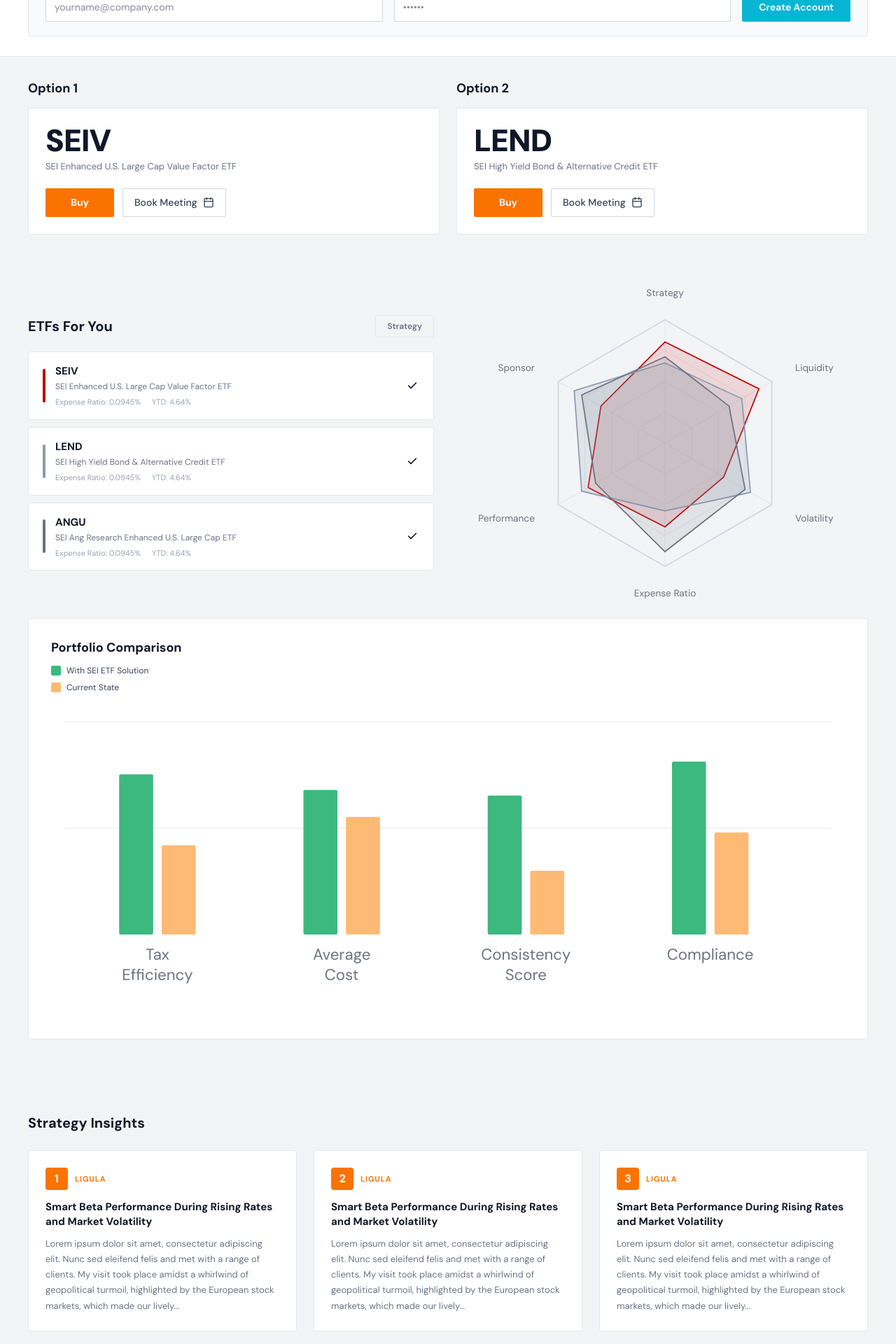
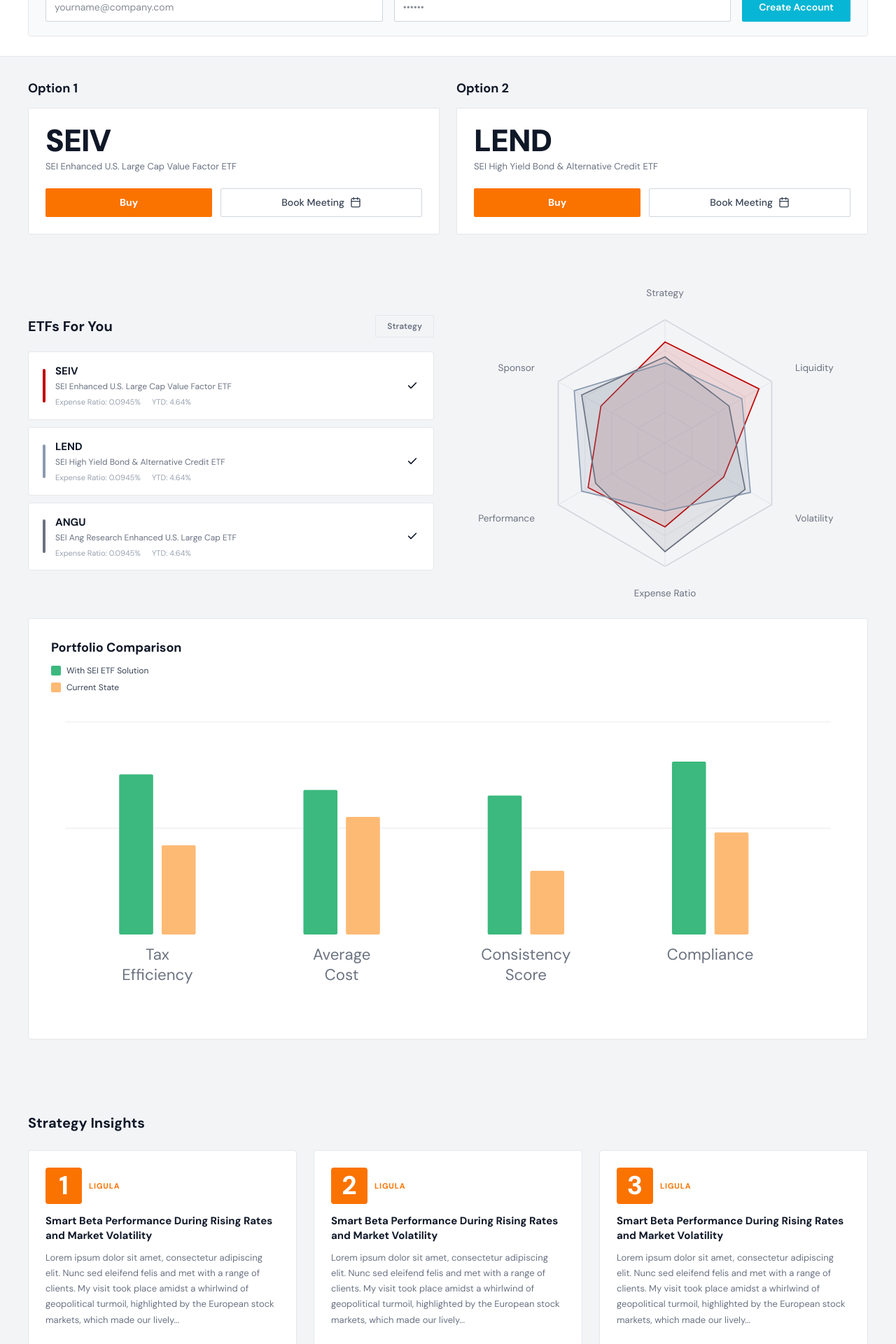
Before and after one commit to marvoey/sei-demo-nextjs, a Next.js app: page /3-enterprise-ria/etf-evaluation/results in a window 1280 px wide. Shown: the part 369-2289 px from the top of the page at 70% size. Built offline with nearby package versions, Linux system fonts and the light colour scheme.

Commit message:
Portfolio Evaluator cleanup

```diff
--- a/app/globals.css
+++ b/app/globals.css
@@ -1757,11 +1757,12 @@
 .pe-option-actions { display: flex; align-items: center; gap: 12px; }
 .pe-option-buy {
   background: var(--orange); color: white; font-size: 14px; font-weight: 700;
-  padding: 10px 36px; border-radius: 2px; transition: background 0.15s;
+  padding: 10px 36px; border-radius: 2px; transition: background 0.15s; flex-grow: 1;
 }
 .pe-option-buy:hover { background: #e56500; }
 .pe-option-meeting {
-  display: inline-flex; align-items: center; gap: 8px;
+  display: flex; align-items: center; gap: 8px;
+  justify-content: center; flex-grow: 1;
   border: 1px solid var(--border-dark); color: var(--text-700);
   font-size: 14px; font-weight: 500; padding: 9px 16px;
   border-radius: 2px; transition: background 0.12s;
@@ -1809,9 +1810,9 @@
 .pe-insight-card { border: 1px solid var(--border); border-radius: 4px; padding: 24px; background: white; }
 .pe-insight-top { display: flex; align-items: center; gap: 10px; margin-bottom: 14px; }
 .pe-insight-num {
-  width: 32px; height: 32px; background: var(--orange); border-radius: 4px;
+  width: 52px; height: 52px; background: var(--orange); border-radius: 4px;
   display: flex; align-items: center; justify-content: center;
-  font-size: 16px; font-weight: 800; color: white; flex-shrink: 0;
+  font-size: 37px; font-weight: 800; color: white; flex-shrink: 0;
 }
 .pe-insight-tag {
   font-size: 11px; font-weight: 700; color: var(--orange);
```
